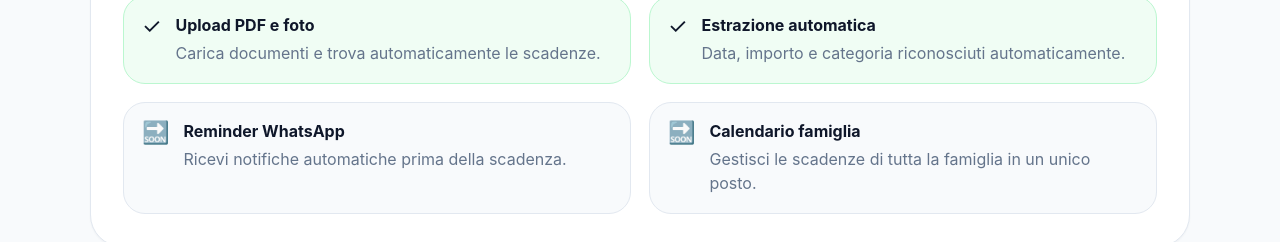
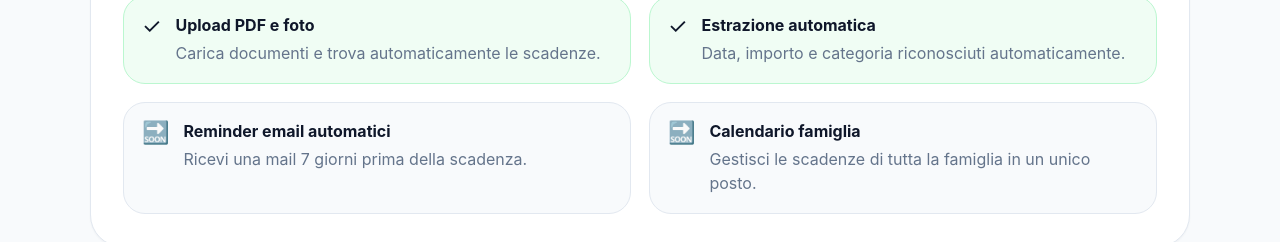
Before and after one commit to FedericoCi/scadenze-facili-mvp, a React (Vite) app: page / in a window 1280 px wide. Shown: the part 920-1162 px from the top of the page. Built offline with nearby package versions, Linux system fonts and the light colour scheme.

Commit message:
save user email for automatic reminders

```diff
--- a/src/main.jsx
+++ b/src/main.jsx
@@ -867,8 +867,8 @@
               <span>🔜</span>
 
               <div>
-                <strong>Reminder WhatsApp</strong>
-                <p>Ricevi notifiche automatiche prima della scadenza.</p>
+                <strong>Reminder email automatici</strong>
+                <p>Ricevi una mail 7 giorni prima della scadenza.</p>
               </div>
             </div>
 
@@ -1148,6 +1148,11 @@
 
                       <strong>{formatAmount(item.amount)}</strong>
 
+
+                      <span className="reminder-pill">
+                          Email 7 giorni prima
+                      </span>
+
                       <button
                         className="secondary"
                           onClick={() => sendReminderEmail(item)}
--- a/src/styles.css
+++ b/src/styles.css
@@ -503,3 +503,13 @@
   margin-bottom: 10px;
   background: #fff7ed;
 }
+
+.reminder-pill {
+  font-size: 12px;
+  font-weight: 700;
+  padding: 6px 10px;
+  border-radius: 999px;
+  background: #eef2ff;
+  color: #4338ca;
+  white-space: nowrap;
+}
```
Lines whose indentation alone changed are shown as unchanged.
